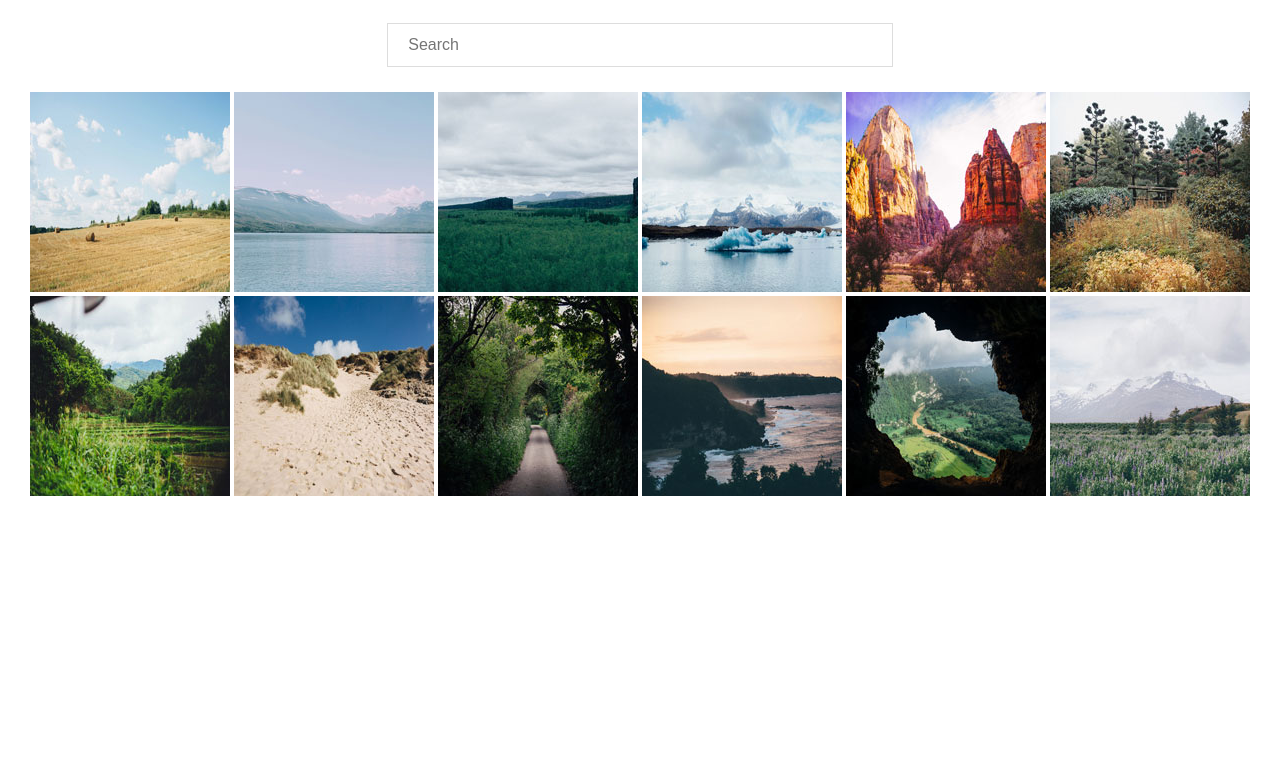
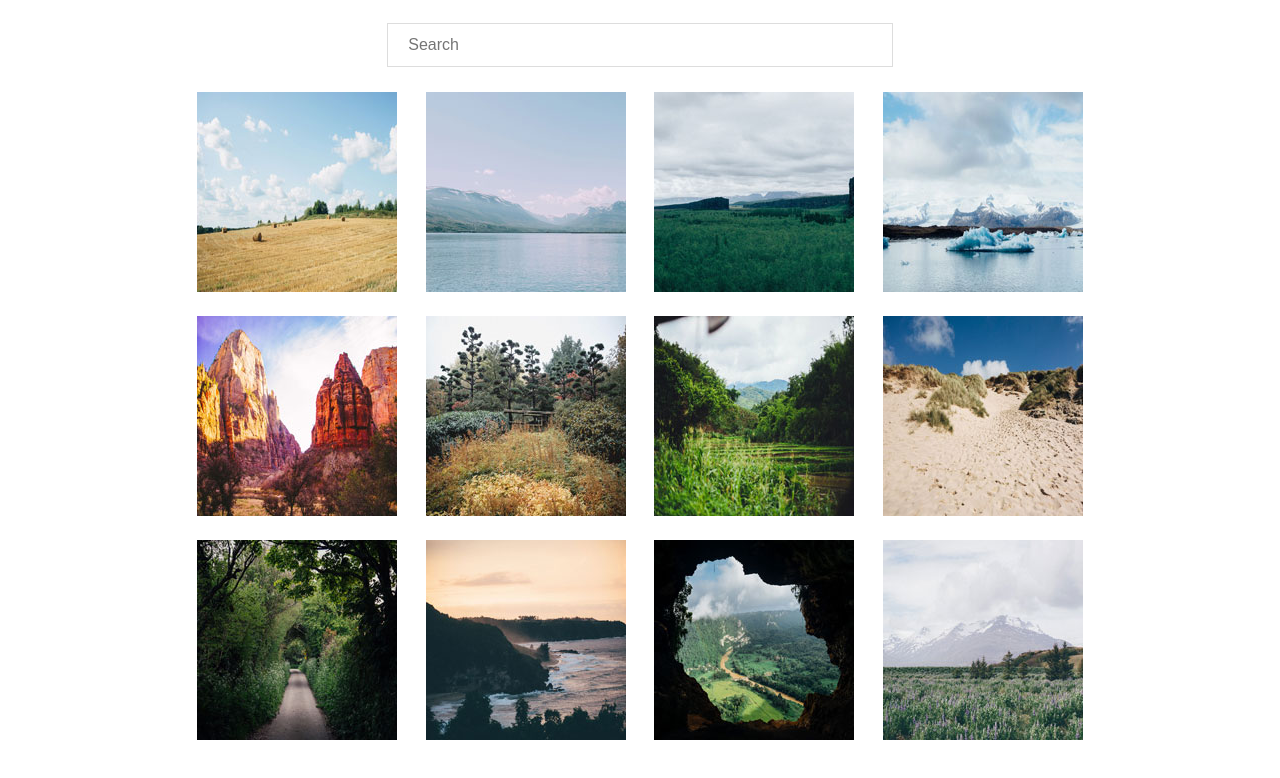
Before and after one commit to jtsapos1/Interactive-Photo-Gallery, a plain HTML site: page index.html in a window 1280 px wide. Drawn offline with Linux system fonts and the light colour scheme.

Commit message:
Updated index.html

```diff
--- a/index.html
+++ b/index.html
@@ -8,7 +8,7 @@
 		</head>
   <body>
 		<input type="search" name="search" id="search" placeholder="Search">
-		<div id="gallery">
+		<div class="gallery">
 
 						<a href="img/01.jpg" data-caption="I love hay bales. Took this snap on a drive through the countryside past some straw fields.">
 						<img src="img/thumbnails/01.jpg" alt="Hay Bales"></a>
```
